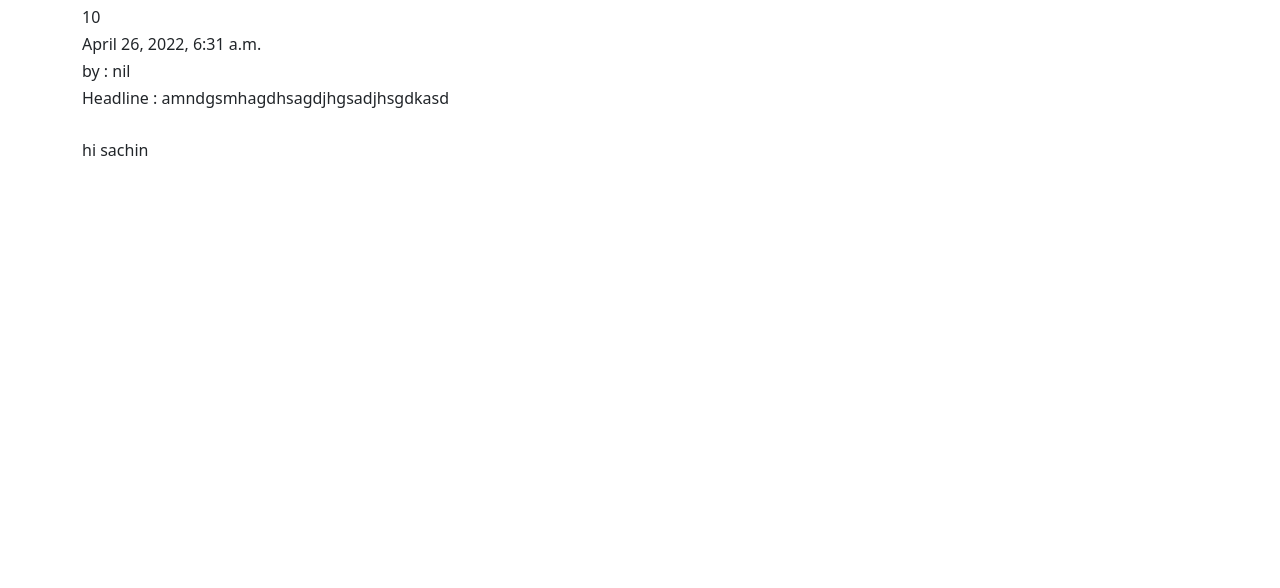
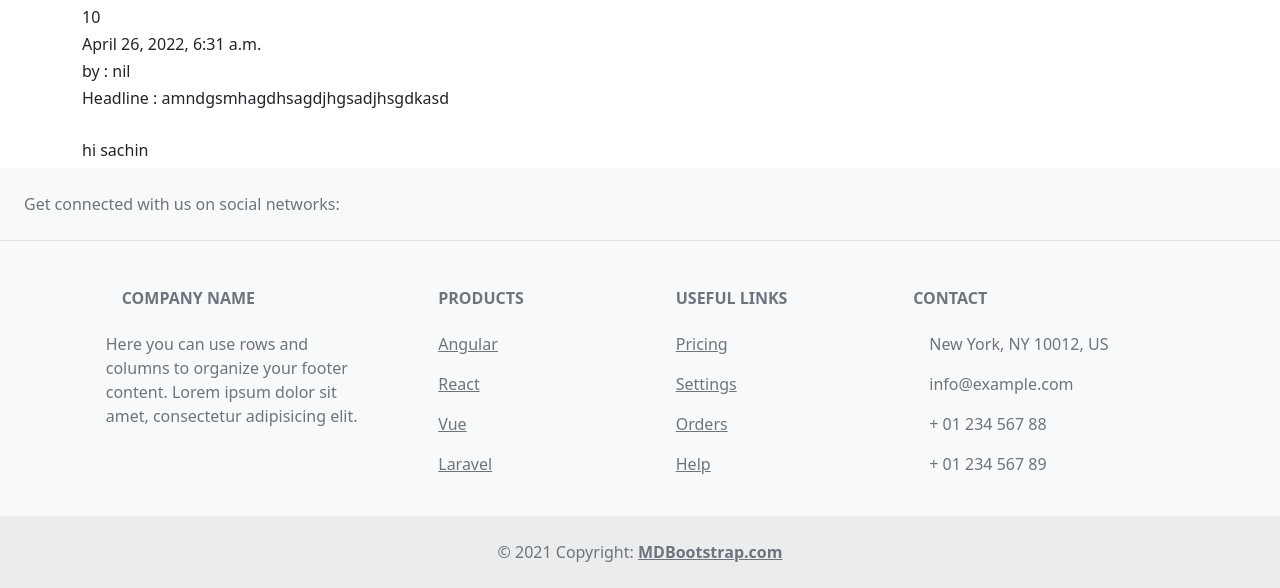
Before and after one commit to N-biswas000/django_project, a Django app: page / in a window 1280 px wide. Shown: the part 464-1052 px from the top of the page. Before the commit the page ends 800 px from the top, so only its background shows below. Run offline with Django 4.2, Linux system fonts and the light colour scheme; data comes from the database, SQL or seed files in the repository; some libraries are stand-ins or nearby versions.

Commit message:
added footer in template

```diff
--- a/articleA/templates/base.html
+++ b/articleA/templates/base.html
@@ -61,3 +61,131 @@
 {% block content %}
 
 {% endblock %}
+
+<!-- Footer -->
+<footer class="text-center text-lg-start bg-light text-muted">
+  <!-- Section: Social media -->
+  <section
+    class="d-flex justify-content-center justify-content-lg-between p-4 border-bottom"
+  >
+    <!-- Left -->
+    <div class="me-5 d-none d-lg-block">
+      <span>Get connected with us on social networks:</span>
+    </div>
+    <!-- Left -->
+
+    <!-- Right -->
+    <div>
+      <a href="" class="me-4 text-reset">
+        <i class="fab fa-facebook-f"></i>
+      </a>
+      <a href="" class="me-4 text-reset">
+        <i class="fab fa-twitter"></i>
+      </a>
+      <a href="" class="me-4 text-reset">
+        <i class="fab fa-google"></i>
+      </a>
+      <a href="" class="me-4 text-reset">
+        <i class="fab fa-instagram"></i>
+      </a>
+      <a href="" class="me-4 text-reset">
+        <i class="fab fa-linkedin"></i>
+      </a>
+      <a href="" class="me-4 text-reset">
+        <i class="fab fa-github"></i>
+      </a>
+    </div>
+    <!-- Right -->
+  </section>
+  <!-- Section: Social media -->
+
+  <!-- Section: Links  -->
+  <section class="">
+    <div class="container text-center text-md-start mt-5">
+      <!-- Grid row -->
+      <div class="row mt-3">
+        <!-- Grid column -->
+        <div class="col-md-3 col-lg-4 col-xl-3 mx-auto mb-4">
+          <!-- Content -->
+          <h6 class="text-uppercase fw-bold mb-4">
+            <i class="fas fa-gem me-3"></i>Company name
+          </h6>
+          <p>
+            Here you can use rows and columns to organize your footer content. Lorem ipsum
+            dolor sit amet, consectetur adipisicing elit.
+          </p>
+        </div>
+        <!-- Grid column -->
+
+        <!-- Grid column -->
+        <div class="col-md-2 col-lg-2 col-xl-2 mx-auto mb-4">
+          <!-- Links -->
+          <h6 class="text-uppercase fw-bold mb-4">
+            Products
+          </h6>
+          <p>
+            <a href="#!" class="text-reset">Angular</a>
+          </p>
+          <p>
+            <a href="#!" class="text-reset">React</a>
+          </p>
+          <p>
+            <a href="#!" class="text-reset">Vue</a>
+          </p>
+          <p>
+            <a href="#!" class="text-reset">Laravel</a>
+          </p>
+        </div>
+        <!-- Grid column -->
+
+        <!-- Grid column -->
+        <div class="col-md-3 col-lg-2 col-xl-2 mx-auto mb-4">
+          <!-- Links -->
+          <h6 class="text-uppercase fw-bold mb-4">
+            Useful links
+          </h6>
+          <p>
+            <a href="#!" class="text-reset">Pricing</a>
+          </p>
+          <p>
+            <a href="#!" class="text-reset">Settings</a>
+          </p>
+          <p>
+            <a href="#!" class="text-reset">Orders</a>
+          </p>
+          <p>
+            <a href="#!" class="text-reset">Help</a>
+          </p>
+        </div>
+        <!-- Grid column -->
+
+        <!-- Grid column -->
+        <div class="col-md-4 col-lg-3 col-xl-3 mx-auto mb-md-0 mb-4">
+          <!-- Links -->
+          <h6 class="text-uppercase fw-bold mb-4">
+            Contact
+          </h6>
+          <p><i class="fas fa-home me-3"></i> New York, NY 10012, US</p>
+          <p>
+            <i class="fas fa-envelope me-3"></i>
+            info@example.com
+          </p>
+          <p><i class="fas fa-phone me-3"></i> + 01 234 567 88</p>
+          <p><i class="fas fa-print me-3"></i> + 01 234 567 89</p>
+        </div>
+        <!-- Grid column -->
+      </div>
+      <!-- Grid row -->
+    </div>
+  </section>
+  <!-- Section: Links  -->
+
+  <!-- Copyright -->
+  <div class="text-center p-4" style="background-color: rgba(0, 0, 0, 0.05);">
+    © 2021 Copyright:
+    <a class="text-reset fw-bold" href="#">MDBootstrap.com</a>
+  </div>
+  <!-- Copyright -->
+</footer>
+
+<!-- Footer -->
```
Also changed, not shown: articleA/db.sqlite3.
